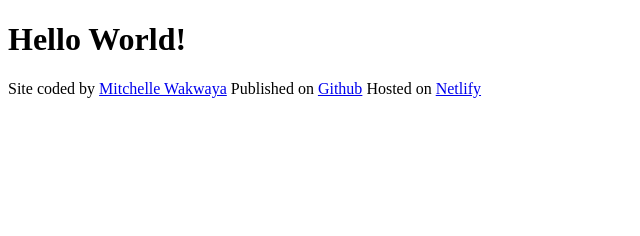
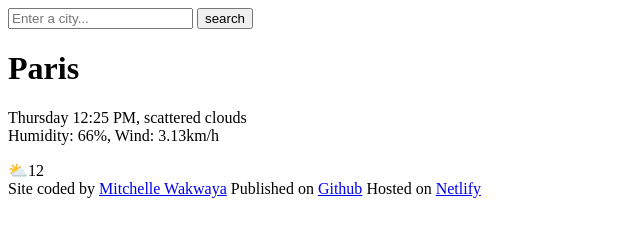
Before and after one commit to Mitch3lle/Project-Waks, a plain HTML site: page index.html in a window 1280 px wide. Shown: the whole page, without its empty margins (0-640 px from the left). Drawn offline with Linux system fonts and the light colour scheme.

Commit message:
Added appropriate html for project

```diff
--- a/index.html
+++ b/index.html
@@ -6,9 +6,30 @@
     <title>Project Waks App</title>
 </head>
 <body>
+  <header>
+    <form>
+        <input type="search" placeholder="Enter a city..." required />
+        <input type = "submit"   value="search"/>
+    </form>
+  </header>
+
+  <main>
+    <div>
     <h1>
-        Hello World!
+        Paris
     </h1>
+    <p>
+        Thursday 12:25 PM, scattered clouds
+        <br />
+        Humidity: 66%, Wind: 3.13km/h
+    </p>
+   </div>
+    <div>
+        ⛅12
+
+    </div>
+  </main>
+
     <footer>
         Site coded by <a href="https://github.com/" target="_blank">Mitchelle Wakwaya</a>
         Published on <a href="https://github.com/Mitch3lle/Project-Waks" target="_blank">Github</a>
```
